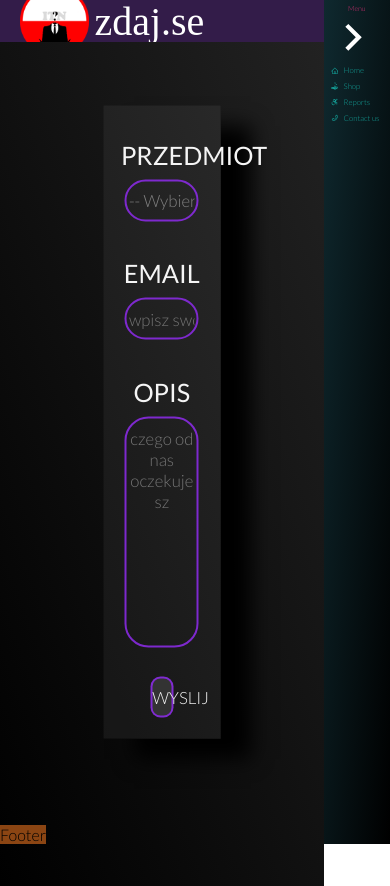
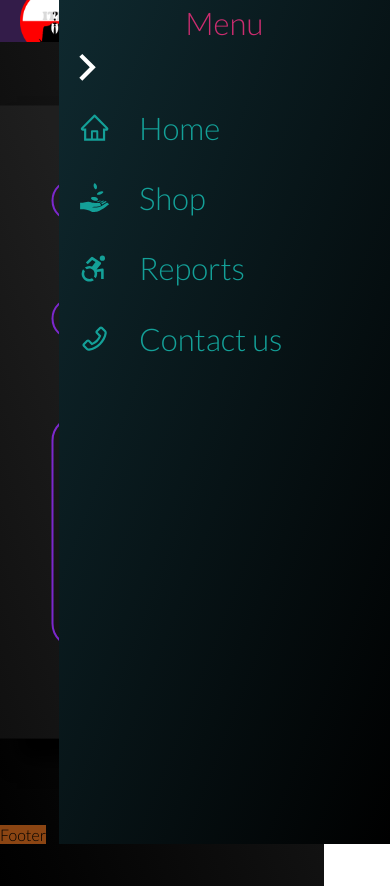
Before and after one commit to s18625/zdaj.se, a React (Create React App) app: page /contact in a window 390 px wide. Built offline with nearby package versions, Linux system fonts and the light colour scheme; a web font is replaced by a local one.

Commit message:
ad media query in contact and navbar

```diff
--- a/src/components/Header.css
+++ b/src/components/Header.css
@@ -49,7 +49,7 @@
 }
 
 .header span {
-    font-size: 40px;
+    font-size: 5vh;
     /* font-family: Fascinate; */
     /* font-family: Lobster; */
     /* font-family: Dancing Script; */
--- a/src/components/Navbar.css
+++ b/src/components/Navbar.css
@@ -114,3 +114,21 @@ nav svg {
     opacity: 1;
     font-size: 2vw;
 }
+
+@media(orientation: portrait) {
+
+    .navbar {
+        width: 85%;
+    }
+
+    .navbar span,
+    .navbar svg {
+        transition: 500ms;
+        opacity: 1;
+        font-size: 8vw;
+    }
+
+    .navbar .menu {
+        font-size: 8vw;
+    }
+}
--- a/src/pages/Contact.css
+++ b/src/pages/Contact.css
@@ -66,7 +66,7 @@
 }
 
 .form option {
-    background-color: rgba(0, 0, 0, 0.793);
+    background-color: rgba(0, 0, 0, 0.786);
     text-align: center;
     /* color: whitesmoke; */
 
@@ -104,3 +104,18 @@
     text-transform: uppercase;
 
 }
+
+@media(orientation: portrait) {
+    .form {
+        width: 90vw;
+        position: absolute;
+    }
+
+    .form option {
+        font-size: .7vh;
+
+    }
+
+
+
+}
--- a/src/pages/Contact.js
+++ b/src/pages/Contact.js
@@ -18,21 +18,21 @@ const subs = SubjectsData.map((subject, index) => (
 function sendEmail(e) {
   e.preventDefault();
 
-  emailjs
-    .sendForm(
-      "service_uut4joi",
-      "template_os7e4je",
-      e.target,
-      "user_UQgrd5zbZwMURxuo0oszo"
-    )
-    .then(
-      (result) => {
-        console.log(result.text);
-      },
-      (error) => {
-        console.log(error.text);
-      }
-    );
+  // emailjs
+  //   .sendForm(
+  //     "service_uut4joi",
+  //     "template_os7e4je",
+  //     e.target,
+  //     "user_UQgrd5zbZwMURxuo0oszo"
+  //   )
+  //   .then(
+  //     (result) => {
+  //       console.log(result.text);
+  //     },
+  //     (error) => {
+  //       console.log(error.text);
+  //     }
+  //   );
   e.target.reset();
 }
 
```
